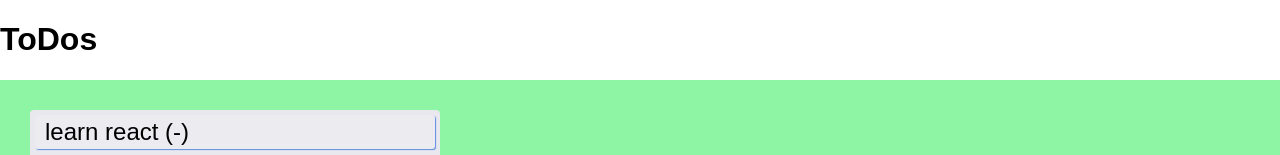
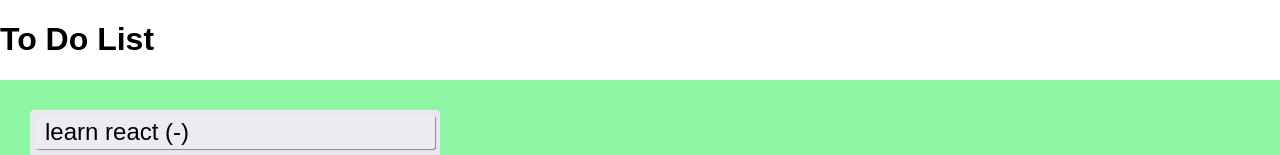
Before and after one commit to ccgarrison/ToDo_List, a website: page index.html in a window 1280 px wide. Shown: the top 155 px of the page. Drawn offline with nearby package versions, Linux system fonts and the light colour scheme.

Commit message:
changed header1

```diff
--- a/index.html
+++ b/index.html
@@ -12,7 +12,7 @@
     </head>
     <body>
 
-        <h1>ToDos</h1>
+        <h1>To Do List</h1>
 
     <!-- we will put our teact component inside this div -->
     <div id="root"></div>
```
